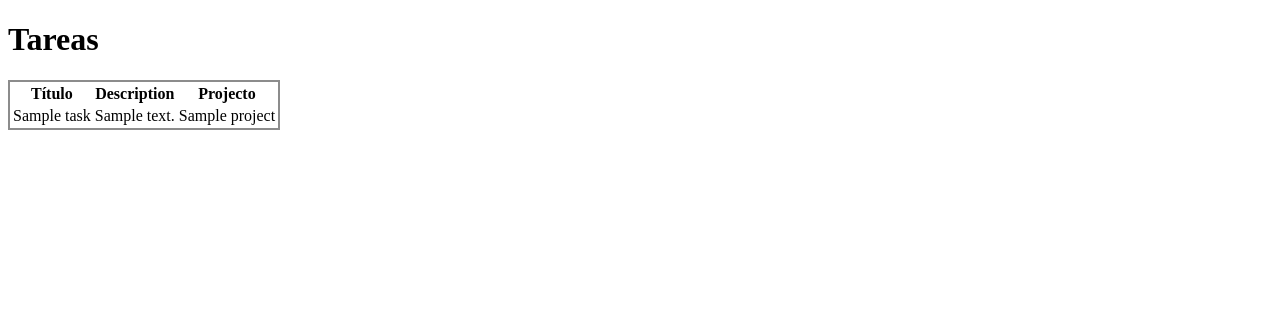
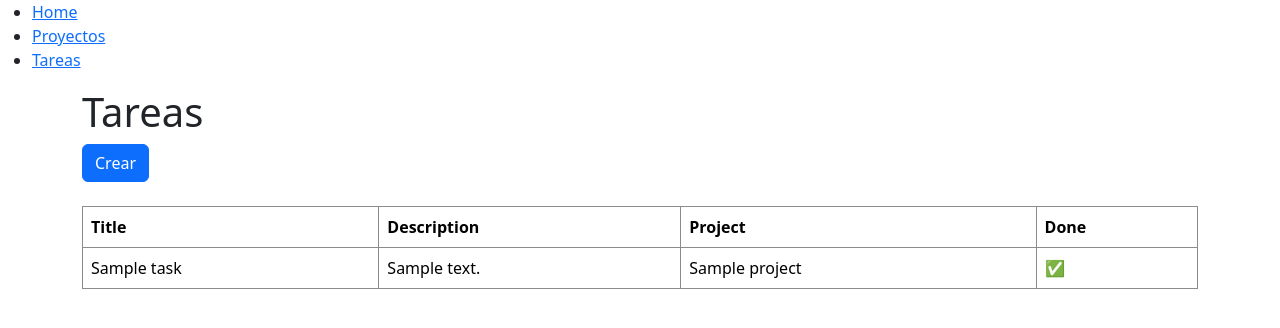
Before and after one commit to DavidFlores79/curso-django, a Django app: page /tasks in a window 1280 px wide. Shown: the top 328 px of the page. Run offline with Django 5.2, Linux system fonts and the light colour scheme; tables that the repository leaves empty hold one stand-in row (values such as "Sample post").

Commit message:
feature - creacion de plantillas html y bootstrap, desplegar datos en tablas y mejorar navegacion

```diff
--- a/myapp/models.py
+++ b/myapp/models.py
@@ -12,6 +12,7 @@ class Task(models.Model):
     title = models.CharField(max_length=200)
     description = models.TextField()
     project = models.ForeignKey(Project, on_delete=models.CASCADE)
+    done = models.BooleanField(default=False)
 
     def __str__(self):
         return self.title
--- /dev/null
+++ b/myapp/templates/create_task.html
@@ -0,0 +1,6 @@
+{% extends "layouts/main.html" %}
+
+{% block content %}
+    <h1>Create Task</h1>
+
+{% endblock content %}
--- /dev/null
+++ b/myapp/templates/layouts/main.html
@@ -0,0 +1,32 @@
+<!DOCTYPE html>
+<html lang="en">
+<head>
+    <meta charset="UTF-8">
+    <meta name="viewport" content="width=device-width, initial-scale=1.0">
+    <title>Django App</title>
+    <link href="https://cdn.jsdelivr.net/npm/bootstrap@5.3.3/dist/css/bootstrap.min.css" rel="stylesheet" integrity="sha384-QWTKZyjpPEjISv5WaRU9OFeRpok6YctnYmDr5pNlyT2bRjXh0JMhjY6hW+ALEwIH" crossorigin="anonymous">
+    <style>
+        table, td, th {
+            border: 1px solid rgb(140 140 140);
+        }
+
+        td {
+            color:rgb(140, 139, 139)
+        }
+
+        .pointer {
+            cursor: pointer;
+        }
+    </style>
+</head>
+<body>
+    {% extends "./navbar.html" %}
+    {% block main %}
+    <div class="container">
+            {% block content %}{% endblock content %}
+        </div>
+        {% endblock main %}
+    <script src="https://cdn.jsdelivr.net/npm/@popperjs/core@2.11.8/dist/umd/popper.min.js" integrity="sha384-I7E8VVD/ismYTF4hNIPjVp/Zjvgyol6VFvRkX/vR+Vc4jQkC+hVqc2pM8ODewa9r" crossorigin="anonymous"></script>
+    <script src="https://cdn.jsdelivr.net/npm/bootstrap@5.3.3/dist/js/bootstrap.min.js" integrity="sha384-0pUGZvbkm6XF6gxjEnlmuGrJXVbNuzT9qBBavbLwCsOGabYfZo0T0to5eqruptLy" crossorigin="anonymous"></script>
+</body>
+</html>
--- /dev/null
+++ b/myapp/templates/layouts/navbar.html
@@ -0,0 +1,9 @@
+<nav>
+    <ul>
+        <li><a href="/">Home</a></li>
+        <li><a href="/projects">Proyectos</a></li>
+        <li><a href="/tasks">Tareas</a></li>
+    </ul>
+</nav>
+
+{% block main %}{% endblock main %}
--- a/myapp/templates/tasks.html
+++ b/myapp/templates/tasks.html
@@ -1,23 +1,17 @@
-<!DOCTYPE html>
-<html lang="en">
-<head>
-    <meta charset="UTF-8">
-    <meta name="viewport" content="width=device-width, initial-scale=1.0">
-    <title>Django App - Tareas</title>
-    <style>
-        table {
-            border: 2px solid rgb(140 140 140);
-        }
-    </style>
-</head>
-<body>
+{% extends "layouts/main.html" %}
+
+{% block content %}
     <h1>Tareas</h1>
-    <table>
+    <button class="btn btn-primary text-end">Crear</button>
+    <div class="my-4"></div>
+    <div class="table-responsive">
+        <table class="table">
             <thead>
                 <tr>
-                <th>Título</th>
+                    <th>Title</th>
                     <th>Description</th>
-                <th>Projecto</th>
+                    <th>Project</th>
+                    <th>Done</th>
                 </tr>
             </thead>
             <tbody>
@@ -26,10 +20,10 @@
                     <td>{{ task.title }}</td>
                     <td>{{ task.description }}</td>
                     <td>{{ task.project.name }}</td>
+                    <td class="pointer">{% if task.done %} ✅ {% else %} ☑️ {% endif %}</td>
                 </tr>
                 {% endfor %}
             </tbody>
         </table>
-
-</body>
-</html>
+    </div>
+{% endblock content %}
--- a/myapp/urls.py
+++ b/myapp/urls.py
@@ -7,4 +7,5 @@ urlpatterns = [
     path('about', views.about),
     path('projects', views.projects),
     path('tasks', views.tasks),
+    path('tasks/create', views.create_tasks),
 ]
--- a/myapp/views.py
+++ b/myapp/views.py
@@ -29,3 +29,6 @@ def tasks(request):
     return render(request, 'tasks.html', {
         'tasks': tasks
     })
+
+def create_tasks(request):
+    return render(request, 'create_tasks.html')
```
Also changed, not shown: myapp/templates/index.html (+4 -10 lines), myapp/templates/projects.html (+7 -12 lines), myapp/migrations/0004_task_done.py (added). Lines whose indentation alone changed are shown as unchanged.
